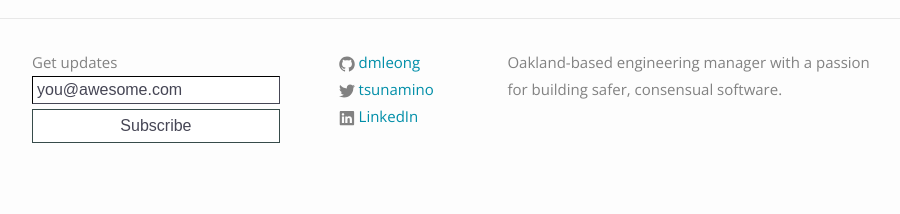
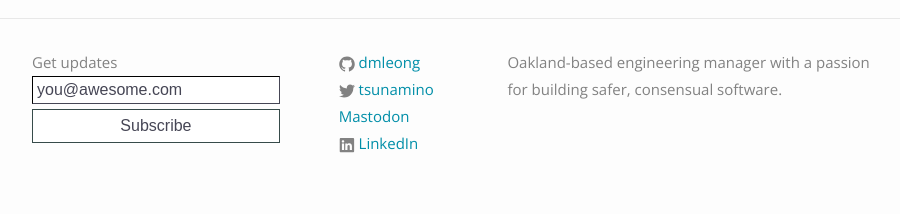
Before and after one commit to dmleong/dmleong.github.io, a Jekyll site: the page built from index.html, in a window 1280 px wide. Shown: the part 949-1163 px from the top of the page, without its empty margins (156-1056 px from the left). Built offline with Jekyll 4.4.1, drawn with Linux system fonts in a browser that asks for light colours; before the commit the page ends 1139 px from its top, so only the background shows below that.

Commit message:
Add Mastadon link

```diff
--- a/_includes/footer-full.html
+++ b/_includes/footer-full.html
@@ -33,6 +33,7 @@
 						</span>
 						<span class="username">{{ site.twitter_username }}</span>
 						</a>
+						<a rel="me" href="https://hachyderm.io/@tsunamino">Mastodon</a>
 					</li>
 					{% endif %}
 					<li><a href="{{ site.linkedin }}">
```
